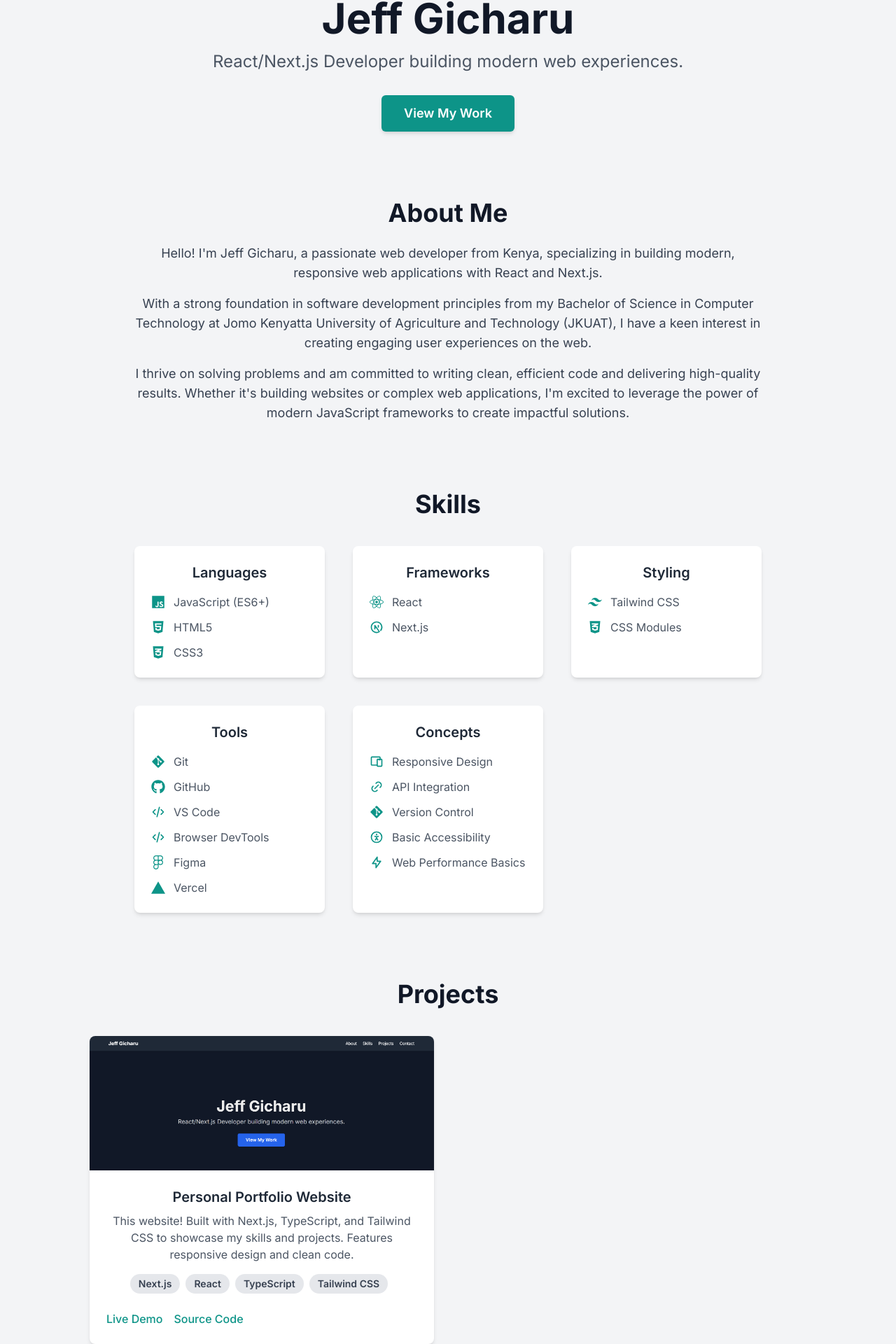
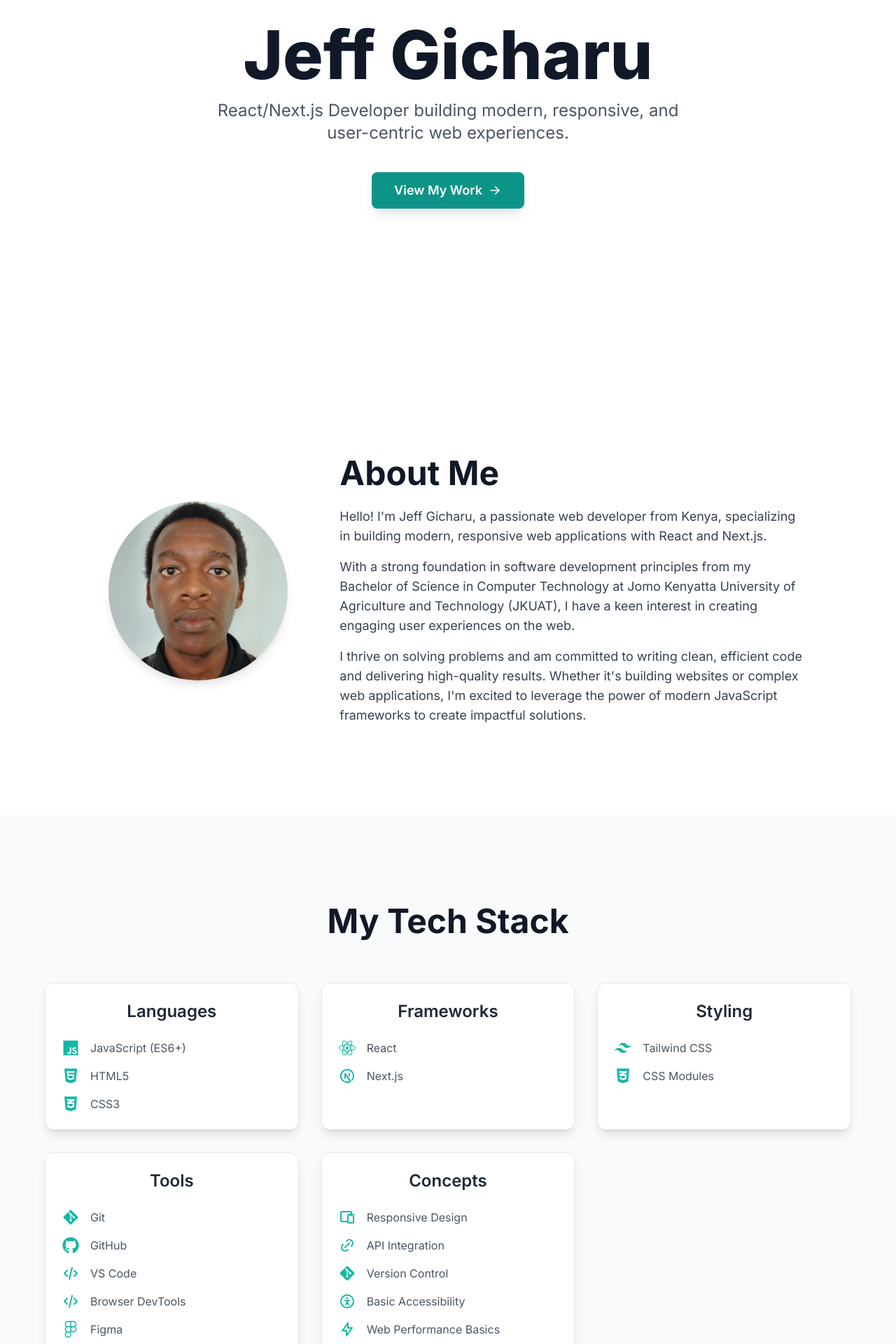
Before and after one commit to jeffgicharu/jeff-gicharu-portfolio, a Next.js app: page / in a window 1280 px wide. Shown: the part 249-2169 px from the top of the page at 70% size. Built offline with nearby package versions, Linux system fonts and the light colour scheme.

Commit message:
refactor: Clean up page component and remove commented code

```diff
--- a/package.json
+++ b/package.json
@@ -9,6 +9,7 @@
     "lint": "next lint"
   },
   "dependencies": {
+    "framer-motion": "^12.9.4",
     "next": "15.3.1",
     "react": "^19.0.0",
     "react-dom": "^19.0.0",
--- a/src/app/page.tsx
+++ b/src/app/page.tsx
@@ -1,90 +1,91 @@
 // src/app/page.tsx
-
+import React from 'react';
 import Link from 'next/link';
-import Image from 'next/image';
-// Import necessary icons from react-icons
+import Image from 'next/image'; // Ensure Image is imported
 import { FaHtml5, FaCss3Alt, FaReact, FaGitAlt, FaGithub, FaFigma, FaLinkedin } from 'react-icons/fa';
 import { IoLogoJavascript } from 'react-icons/io5';
-import { TbBrandNextjs, TbCode, TbDevices, TbLink, TbBolt, TbAccessible } from 'react-icons/tb';
+import { TbBrandNextjs, TbCode, TbDevices, TbLink, TbBolt, TbAccessible, TbArrowRight, TbExternalLink } from 'react-icons/tb';
 import { SiTailwindcss, SiVercel } from 'react-icons/si';
 import { MdEmail } from 'react-icons/md';
 
+// --- Component Start ---
 export default function Home() {
-  // Define skills with corresponding icons
+
+  // --- Data Definitions ---
+  // Skills Data with Icons
   const skills: { [category: string]: { name: string; icon: React.ComponentType<{ className?: string }> }[] } = {
-    Languages: [
-      { name: "JavaScript (ES6+)", icon: IoLogoJavascript },
-      { name: "HTML5", icon: FaHtml5 },
-      { name: "CSS3", icon: FaCss3Alt }
-    ],
-    Frameworks: [
-      { name: "React", icon: FaReact },
-      { name: "Next.js", icon: TbBrandNextjs }
-    ],
-    Styling: [
-      { name: "Tailwind CSS", icon: SiTailwindcss },
-      { name: "CSS Modules", icon: FaCss3Alt }
-    ],
-    Tools: [
-      { name: "Git", icon: FaGitAlt },
-      { name: "GitHub", icon: FaGithub },
-      { name: "VS Code", icon: TbCode }, // Using TbCode as substitute
-      { name: "Browser DevTools", icon: TbCode },
-      { name: "Figma", icon: FaFigma },
-      { name: "Vercel", icon: SiVercel }
-    ],
-    Concepts: [
-      { name: "Responsive Design", icon: TbDevices },
-      { name: "API Integration", icon: TbLink },
-      { name: "Version Control", icon: FaGitAlt },
-      { name: "Basic Accessibility", icon: TbAccessible },
-      { name: "Web Performance Basics", icon: TbBolt }
-    ]
+    Languages: [ { name: "JavaScript (ES6+)", icon: IoLogoJavascript }, { name: "HTML5", icon: FaHtml5 }, { name: "CSS3", icon: FaCss3Alt } ],
+    Frameworks: [ { name: "React", icon: FaReact }, { name: "Next.js", icon: TbBrandNextjs } ],
+    Styling: [ { name: "Tailwind CSS", icon: SiTailwindcss }, { name: "CSS Modules", icon: FaCss3Alt } ],
+    Tools: [ { name: "Git", icon: FaGitAlt }, { name: "GitHub", icon: FaGithub }, { name: "VS Code", icon: TbCode }, { name: "Browser DevTools", icon: TbCode }, { name: "Figma", icon: FaFigma }, { name: "Vercel", icon: SiVercel } ],
+    Concepts: [ { name: "Responsive Design", icon: TbDevices }, { name: "API Integration", icon: TbLink }, { name: "Version Control", icon: FaGitAlt }, { name: "Basic Accessibility", icon: TbAccessible }, { name: "Web Performance Basics", icon: TbBolt } ]
   };
 
-  // Define projects data
+  // Projects Data
   const projects = [
     {
       title: "Personal Portfolio Website",
       description: "This website! Built with Next.js, TypeScript, and Tailwind CSS to showcase my skills and projects. Features responsive design and clean code.",
-      imageUrl: "/images/portfolio-screenshot.png",
-      // *** UPDATED liveUrl with Vercel deployment link ***
-      liveUrl: "https://jeff-gicharu-portfolio-3ip5.vercel.app",
+      imageUrl: "/images/portfolio-screenshot.png", // Ensure this image exists in public/images
+      liveUrl: "https://jeff-gicharu-portfolio-3ip5.vercel.app", // Your live URL
       repoUrl: "https://github.com/jeffgicharu/jeff-gicharu-portfolio",
       tags: ["Next.js", "React", "TypeScript", "Tailwind CSS"]
     },
-    // Add Project 2 (Data Dashboard) here later
+    // Add Project 2 placeholder here later if needed
   ];
 
-  // Define contact info
+  // Contact Info
   const contactEmail = "jkaharu2970@gmail.com";
   const githubUrl = "https://github.com/jeffgicharu";
   const linkedinUrl = "https://www.linkedin.com/in/jeff-gicharu-0924a4217/";
 
-
+  // --- JSX Start ---
   return (
-    // Main container
-    <main className="flex min-h-screen flex-col items-center p-4 md:p-12 lg:p-24">
+    // Main content wrapper
+    <div className="flex flex-col items-center overflow-x-hidden">
 
       {/* Hero Section */}
-      <section id="hero" className="text-center w-full max-w-4xl pt-16 md:pt-24 mb-16 md:mb-24">
-        <h1 className="text-4xl md:text-5xl lg:text-6xl font-bold mb-4 text-gray-900 dark:text-white">
+      <section
+        id="hero"
+        className="w-full min-h-[85vh] md:min-h-[90vh] flex flex-col justify-center items-center text-center px-4 py-16 md:py-24 relative overflow-hidden bg-white dark:bg-gray-900"
+      >
+        <h1 className="text-5xl sm:text-6xl md:text-7xl lg:text-8xl font-extrabold mb-4 text-gray-900 dark:text-white leading-tight">
           Jeff Gicharu
         </h1>
-        <p className="text-lg md:text-xl lg:text-2xl text-gray-600 dark:text-gray-300 mb-8">
-          React/Next.js Developer building modern web experiences.
+        <p className="text-lg md:text-xl lg:text-2xl text-gray-600 dark:text-gray-300 mb-10 max-w-2xl mx-auto">
+          React/Next.js Developer building modern, responsive, and user-centric web experiences.
         </p>
         <Link
           href="/#projects"
-          className="inline-block bg-teal-600 text-white text-lg font-semibold py-3 px-8 rounded-md shadow-md hover:bg-teal-700 focus:outline-none focus:ring-2 focus:ring-teal-500 focus:ring-opacity-50 transition-all duration-300 transform hover:scale-105"
+          className="inline-flex items-center bg-teal-600 text-white text-lg font-semibold py-3 px-8 rounded-lg shadow-lg hover:bg-teal-700 focus:outline-none focus:ring-2 focus:ring-teal-500 focus:ring-offset-2 dark:focus:ring-offset-gray-900 transition-all duration-300 transform hover:scale-105 hover:shadow-xl"
         >
-          View My Work
+          View My Work <TbArrowRight className="ml-2 w-5 h-5" />
         </Link>
       </section>
 
       {/* About Me Section */}
-      <section id="about" className="w-full max-w-4xl text-center mb-16 md:mb-24">
-         <h2 className="text-3xl md:text-4xl font-bold mb-6 text-gray-900 dark:text-white">
+      <section
+        id="about"
+        className="w-full py-20 md:py-32 px-4 bg-white dark:bg-gray-800"
+      >
+        <div className="container mx-auto max-w-5xl grid grid-cols-1 md:grid-cols-3 gap-12 items-center">
+          {/* Image Column - Updated */}
+          <div className="md:col-span-1 flex justify-center">
+            {/* Replaced placeholder div with Next/Image */}
+            <div className="relative w-48 h-48 sm:w-64 sm:h-64 rounded-full overflow-hidden shadow-lg">
+              <Image
+                // *** IMPORTANT: Update src if your image name/path is different ***
+                src="/images/jeff-headshot.jpg"
+                alt="Jeff Gicharu Headshot"
+                layout="fill" // Fill the container
+                objectFit="cover" // Cover the area, maintain aspect ratio
+                priority // Optional: Load image sooner if it's above the fold
+              />
+            </div>
+          </div>
+          {/* Text Column */}
+          <div className="md:col-span-2 text-center md:text-left">
+            <h2 className="text-3xl sm:text-4xl md:text-5xl font-bold mb-6 text-gray-900 dark:text-white">
               About Me
             </h2>
             <div className="text-base md:text-lg text-gray-700 dark:text-gray-300 space-y-4 leading-relaxed">
@@ -98,21 +99,27 @@ export default function Home() {
                 I thrive on solving problems and am committed to writing clean, efficient code and delivering high-quality results. Whether it&apos;s building websites or complex web applications, I&apos;m excited to leverage the power of modern JavaScript frameworks to create impactful solutions.
               </p>
             </div>
+          </div>
+        </div>
       </section>
 
       {/* Skills Section */}
-      <section id="skills" className="w-full max-w-4xl text-center mb-16 md:mb-24">
-        <h2 className="text-3xl md:text-4xl font-bold mb-10 text-gray-900 dark:text-white">
-          Skills
+      <section
+        id="skills"
+        className="w-full py-20 md:py-32 px-4 bg-gray-50 dark:bg-gray-900"
+      >
+        <div className="container mx-auto max-w-6xl text-center">
+          <h2 className="text-3xl sm:text-4xl md:text-5xl font-bold mb-16 text-gray-900 dark:text-white">
+            My Tech Stack
           </h2>
-        <div className="grid grid-cols-1 sm:grid-cols-2 lg:grid-cols-3 gap-8 md:gap-10">
+          <div className="grid grid-cols-1 sm:grid-cols-2 lg:grid-cols-3 gap-8">
             {Object.entries(skills).map(([category, items]) => (
-            <div key={category} className="bg-white dark:bg-gray-800 p-6 rounded-lg shadow-md hover:shadow-lg transition-shadow duration-300">
-              <h3 className="text-xl font-semibold mb-4 text-gray-800 dark:text-white">{category}</h3>
-              <ul className="space-y-3 text-left">
+              <div key={category} className="bg-white dark:bg-gray-800 p-6 rounded-xl shadow-lg border border-gray-200 dark:border-gray-700 hover:shadow-teal-500/10 hover:border-teal-300 dark:hover:border-teal-700 transition-all duration-300">
+                <h3 className="text-2xl font-semibold mb-6 text-gray-800 dark:text-white">{category}</h3>
+                <ul className="space-y-4 text-left">
                   {items.map((skill) => (
-                  <li key={skill.name} className="flex items-center text-gray-600 dark:text-gray-300">
-                    <skill.icon className="w-5 h-5 mr-3 flex-shrink-0 text-teal-600 dark:text-teal-500" />
+                    <li key={skill.name} className="flex items-center text-gray-600 dark:text-gray-300 text-md hover:text-teal-600 dark:hover:text-teal-400 transition-colors duration-200">
+                      <skill.icon className="w-6 h-6 mr-4 flex-shrink-0 text-teal-500" />
                       <span>{skill.name}</span>
                     </li>
                   ))}
@@ -120,77 +127,94 @@ export default function Home() {
               </div>
             ))}
           </div>
+        </div>
       </section>
 
       {/* Projects Section */}
-      <section id="projects" className="w-full max-w-5xl text-center mb-16 md:mb-24">
-        <h2 className="text-3xl md:text-4xl font-bold mb-10 text-gray-900 dark:text-white">
-          Projects
+      <section
+        id="projects"
+        className="w-full py-20 md:py-32 px-4 bg-white dark:bg-gray-800"
+      >
+        <div className="container mx-auto max-w-6xl text-center">
+          <h2 className="text-3xl sm:text-4xl md:text-5xl font-bold mb-16 text-gray-900 dark:text-white">
+            Featured Projects
           </h2>
-        <div className="grid grid-cols-1 md:grid-cols-2 gap-8 md:gap-10">
+          <div className="grid grid-cols-1 md:grid-cols-2 gap-10 lg:gap-12">
             {projects.map((project) => (
-            <div key={project.title} className="bg-white dark:bg-gray-800 rounded-lg shadow-md overflow-hidden flex flex-col hover:shadow-xl transition-shadow duration-300 transform hover:-translate-y-1">
-              <div className="relative w-full h-48">
+              <div key={project.title} className="bg-gray-50 dark:bg-gray-800/50 rounded-xl shadow-lg border border-gray-200 dark:border-gray-700 overflow-hidden flex flex-col group transition-all duration-300 hover:shadow-2xl hover:border-teal-300 dark:hover:border-teal-600">
+                <div className="relative w-full h-52 sm:h-60 overflow-hidden">
                    <Image
                      src={project.imageUrl}
                      alt={`${project.title} screenshot`}
                      layout="fill"
                      objectFit="cover"
+                     className="transition-transform duration-500 group-hover:scale-105"
                    />
                 </div>
                 <div className="p-6 flex flex-col flex-grow">
-                <h3 className="text-xl font-semibold mb-2 text-gray-800 dark:text-white">{project.title}</h3>
-                <p className="text-gray-600 dark:text-gray-400 mb-4 flex-grow">{project.description}</p>
-                <div className="mb-4">
+                  <h3 className="text-2xl font-semibold mb-3 text-gray-800 dark:text-white">{project.title}</h3>
+                  <p className="text-gray-600 dark:text-gray-400 mb-5 flex-grow text-left">{project.description}</p>
+                  {/* Tech Tags */}
+                  <div className="mb-5 flex flex-wrap gap-2">
                     {project.tags.map(tag => (
-                    <span key={tag} className="inline-block bg-gray-200 dark:bg-gray-700 rounded-full px-3 py-1 text-sm font-semibold text-gray-700 dark:text-gray-200 mr-2 mb-2">
+                      <span key={tag} className="inline-block bg-teal-100 dark:bg-teal-900/50 text-teal-800 dark:text-teal-300 rounded-full px-3 py-1 text-xs font-medium">
                         {tag}
                       </span>
                     ))}
                   </div>
-                <div className="mt-auto flex justify-start space-x-4">
-                  <Link href={project.liveUrl} target="_blank" rel="noopener noreferrer" className="text-teal-600 hover:text-teal-700 dark:hover:text-teal-500 font-medium transition-colors duration-200">
-                    Live Demo
-                  </Link>
-                  <Link href={project.repoUrl} target="_blank" rel="noopener noreferrer" className="text-teal-600 hover:text-teal-700 dark:hover:text-teal-500 font-medium transition-colors duration-200">
-                    Source Code
-                  </Link>
+                  {/* Links */}
+                  <div className="mt-auto flex justify-start space-x-5">
+                    <a href={project.liveUrl} target="_blank" rel="noopener noreferrer" className="inline-flex items-center text-teal-600 hover:text-teal-800 dark:text-teal-400 dark:hover:text-teal-200 font-medium transition-colors duration-200 group/link">
+                      Live Demo <TbExternalLink className="ml-1.5 w-4 h-4 transition-transform duration-200 group-hover/link:translate-x-0.5" />
+                    </a>
+                    <a href={project.repoUrl} target="_blank" rel="noopener noreferrer" className="inline-flex items-center text-teal-600 hover:text-teal-800 dark:text-teal-400 dark:hover:text-teal-200 font-medium transition-colors duration-200 group/link">
+                      Source Code <FaGithub className="ml-1.5 w-4 h-4 transition-transform duration-200 group-hover/link:translate-x-0.5" />
+                    </a>
                   </div>
                 </div>
               </div>
             ))}
           </div>
+        </div>
       </section>
 
       {/* Contact Section */}
-      <section id="contact" className="w-full max-w-4xl text-center pb-16 md:pb-24">
-         <h2 className="text-3xl md:text-4xl font-bold mb-6 text-gray-900 dark:text-white">
+      <section
+        id="contact"
+        className="w-full py-20 md:py-32 px-4 bg-gray-50 dark:bg-gray-900"
+      >
+         <div className="container mx-auto max-w-3xl text-center">
+           <h2 className="text-3xl sm:text-4xl md:text-5xl font-bold mb-6 text-gray-900 dark:text-white">
             Get In Touch
           </h2>
-        <p className="text-lg text-gray-700 dark:text-gray-300 mb-8">
-          I&apos;m currently available for freelance opportunities. Feel free to reach out!
+          <p className="text-lg md:text-xl text-gray-700 dark:text-gray-300 mb-10 max-w-xl mx-auto">
+            I&apos;m seeking new opportunities and would love to hear from you. Whether you have a question or just want to say hi, feel free to reach out!
           </p>
-        <div className="flex flex-col md:flex-row justify-center items-center space-y-4 md:space-y-0 md:space-x-6">
+          <div className="flex flex-col sm:flex-row justify-center items-center space-y-5 sm:space-y-0 sm:space-x-6">
+            {/* Email Button */}
             <a
               href={`mailto:${contactEmail}`}
-            className="inline-flex items-center bg-teal-600 text-white text-lg font-semibold py-3 px-8 rounded-md shadow-md hover:bg-teal-700 focus:outline-none focus:ring-2 focus:ring-teal-500 focus:ring-opacity-50 transition-all duration-300 transform hover:scale-105"
+              className="inline-flex items-center justify-center bg-teal-600 text-white text-lg font-semibold py-3 px-8 rounded-lg shadow-lg hover:bg-teal-700 focus:outline-none focus:ring-2 focus:ring-teal-500 focus:ring-offset-2 dark:focus:ring-offset-gray-900 transition-all duration-300 transform hover:scale-105 hover:shadow-xl w-full sm:w-auto"
             >
               <MdEmail className="w-5 h-5 mr-2" />
               Email Me
             </a>
+             {/* Social Links */}
              <div className="flex space-x-6">
-             <a href={githubUrl} target="_blank" rel="noopener noreferrer" aria-label="GitHub Profile" className="text-gray-500 hover:text-teal-600 dark:hover:text-teal-500 transition-colors duration-200 transform hover:scale-110">
-               <FaGithub className="w-7 h-7" />
+               <a href={githubUrl} target="_blank" rel="noopener noreferrer" aria-label="GitHub Profile" className="text-gray-500 dark:text-gray-400 hover:text-teal-600 dark:hover:text-teal-400 transition-all duration-300 transform hover:scale-110">
+                 <FaGithub className="w-8 h-8" />
                </a>
                {linkedinUrl.startsWith('https://') && (
-                <a href={linkedinUrl} target="_blank" rel="noopener noreferrer" aria-label="LinkedIn Profile" className="text-gray-500 hover:text-teal-600 dark:hover:text-teal-500 transition-colors duration-200 transform hover:scale-110">
-                  <FaLinkedin className="w-7 h-7" />
+                  <a href={linkedinUrl} target="_blank" rel="noopener noreferrer" aria-label="LinkedIn Profile" className="text-gray-500 dark:text-gray-400 hover:text-teal-600 dark:hover:text-teal-400 transition-all duration-300 transform hover:scale-110">
+                    <FaLinkedin className="w-8 h-8" />
                   </a>
                )}
              </div>
           </div>
+         </div>
       </section>
 
-    </main>
+    </div> // End wrapper div
   );
 }
+// --- Component End ---
```
Also changed, not shown: public/images/jeff-headshot.jpg (added), 1 other file (tests, documents, lock files or other folders). Lines whose indentation alone changed are shown as unchanged.
